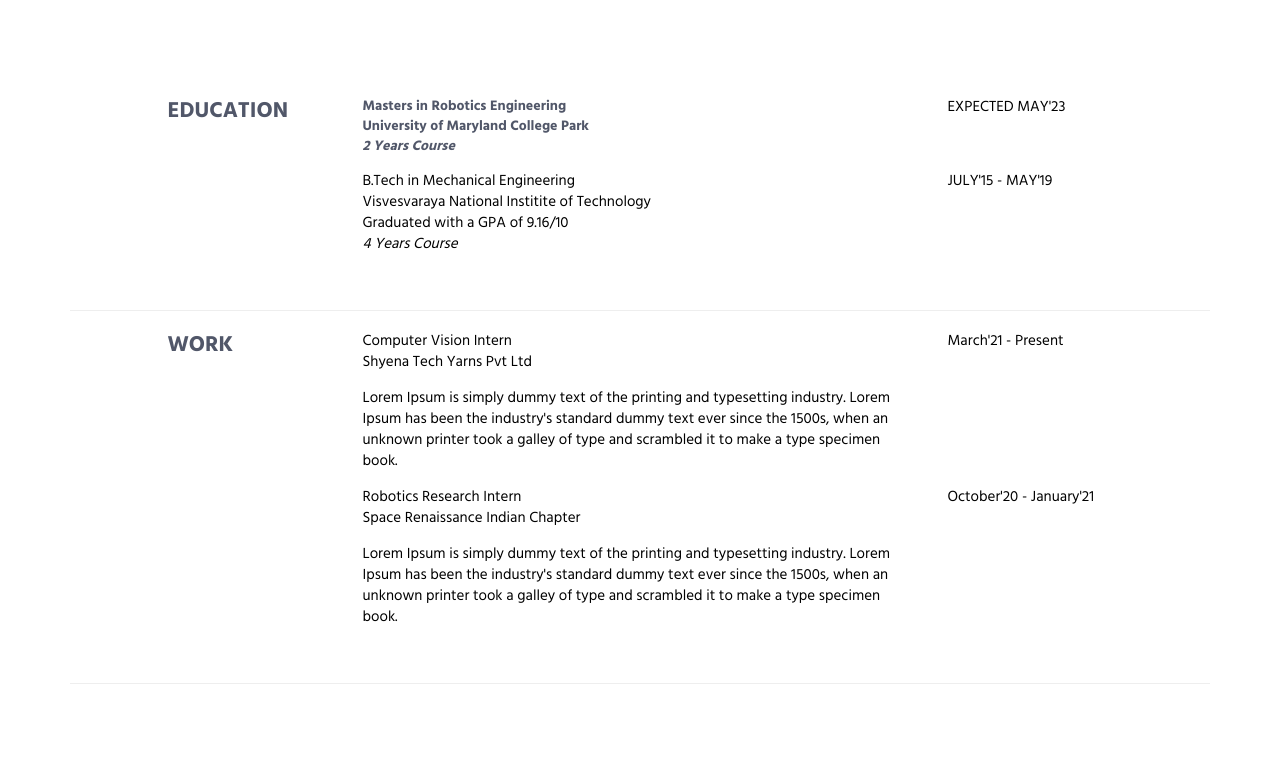
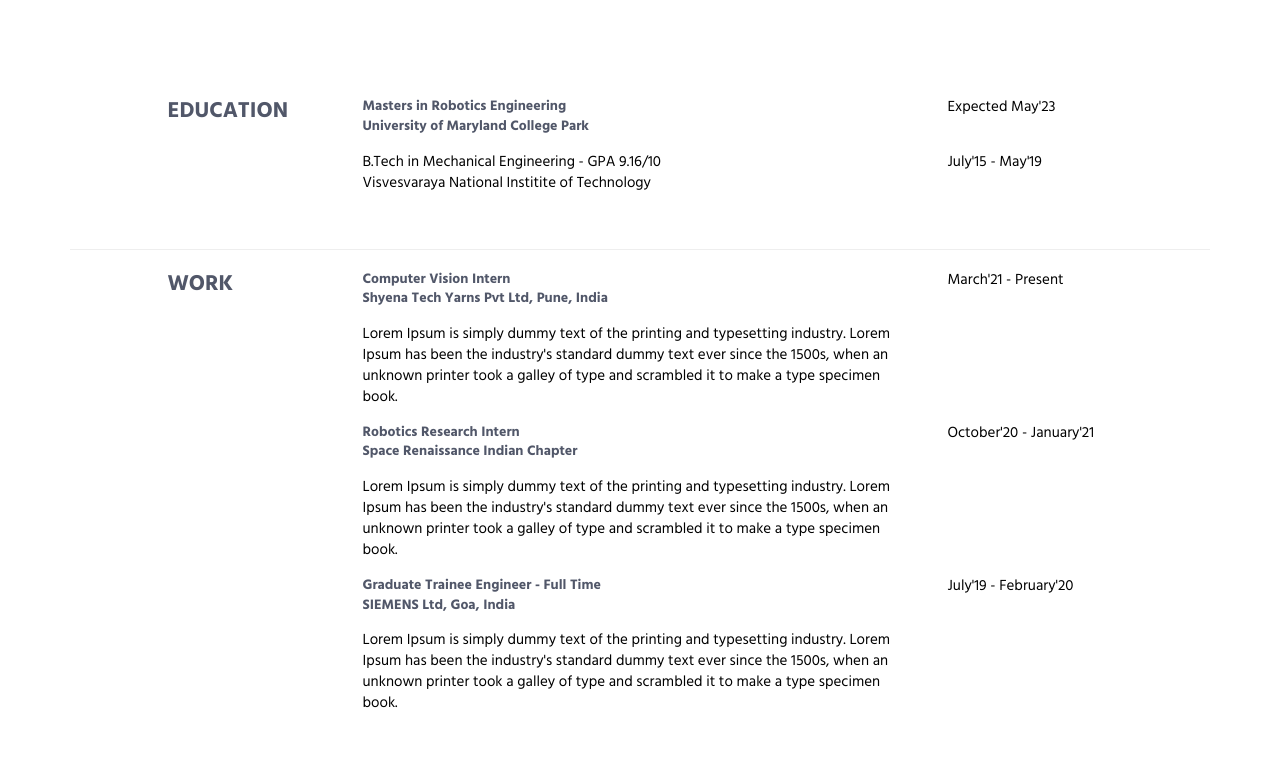
Before and after one commit to saurabhp369/saurabhpalande, a plain HTML site: page index.html in a window 1280 px wide. Shown: the part 1052-1820 px from the top of the page. Drawn offline with Linux system fonts and the light colour scheme.

Commit message:
Update index.html

```diff
--- a/index.html
+++ b/index.html
@@ -143,23 +143,20 @@
 					<div class="col-lg-6">
 						<h5><t>Masters in Robotics Engineering</t><br/>
 							University of Maryland College Park <br/>
-							<i>2 Years Course</i>
 						</h5>
 					</div>
 					<div class="col-lg-3">
-						<p><sm>EXPECTED MAY'23</sm><br/>
+						<p><sm>Expected May'23</sm><br/>
 						</p>
 					</div>
 
 					<div class="col-lg-6 col-lg-offset-3">
-						<p><t>B.Tech in Mechanical Engineering</t><br/>
+						<p><t>B.Tech in Mechanical Engineering - GPA 9.16/10</t><br/>
 							Visvesvaraya National Institite of Technology <br/>
-							Graduated with a GPA of 9.16/10 <br/>
-							<i>4 Years Course</i>
 						</p>
 					</div>
 					<div class="col-lg-3">
-						<p><sm>JULY'15 - MAY'19</sm></p>
+						<p><sm>July'15 - May'19</sm></p>
 					</div>
 
 			</div><!--/.row -->
@@ -177,9 +174,9 @@
 						<h3>WORK</h3>
 					</div>
 					<div class="col-lg-6">
-						<p><t>Computer Vision Intern</t><br/>
-							Shyena Tech Yarns Pvt Ltd <br/>
-						</p>
+						<h5><t>Computer Vision Intern</t><br/>
+							Shyena Tech Yarns Pvt Ltd, Pune, India <br/>
+						</h5>
 						<p><more>Lorem Ipsum is simply dummy text of the printing and typesetting industry. Lorem Ipsum has been the industry's standard dummy text ever since the 1500s, when an unknown printer took a galley of type and scrambled it to make a type specimen book.</more></p>
 					</div>
 					<div class="col-lg-3">
@@ -187,13 +184,22 @@
 					</div>
 
 					<div class="col-lg-6 col-lg-offset-3">
-						<p><t>Robotics Research Intern</t><br/>
+						<h5><t>Robotics Research Intern</t><br/>
 							Space Renaissance Indian Chapter<br/>
-						</p>
+						</h5>
 						<p><more>Lorem Ipsum is simply dummy text of the printing and typesetting industry. Lorem Ipsum has been the industry's standard dummy text ever since the 1500s, when an unknown printer took a galley of type and scrambled it to make a type specimen book.</more></p>
 					</div>
 					<div class="col-lg-3">
 						<p><sm>October'20 - January'21</sm></p>
+					</div>
+					<div class="col-lg-6 col-lg-offset-3">
+						<h5><t>Graduate Trainee Engineer - Full Time</t><br/>
+							SIEMENS Ltd, Goa, India<br/>
+						</h5>
+						<p><more>Lorem Ipsum is simply dummy text of the printing and typesetting industry. Lorem Ipsum has been the industry's standard dummy text ever since the 1500s, when an unknown printer took a galley of type and scrambled it to make a type specimen book.</more></p>
+					</div>
+					<div class="col-lg-3">
+						<p><sm>July'19 - February'20</sm></p>
 					</div>
 			</div><!--/.row -->
 			<br>
```
